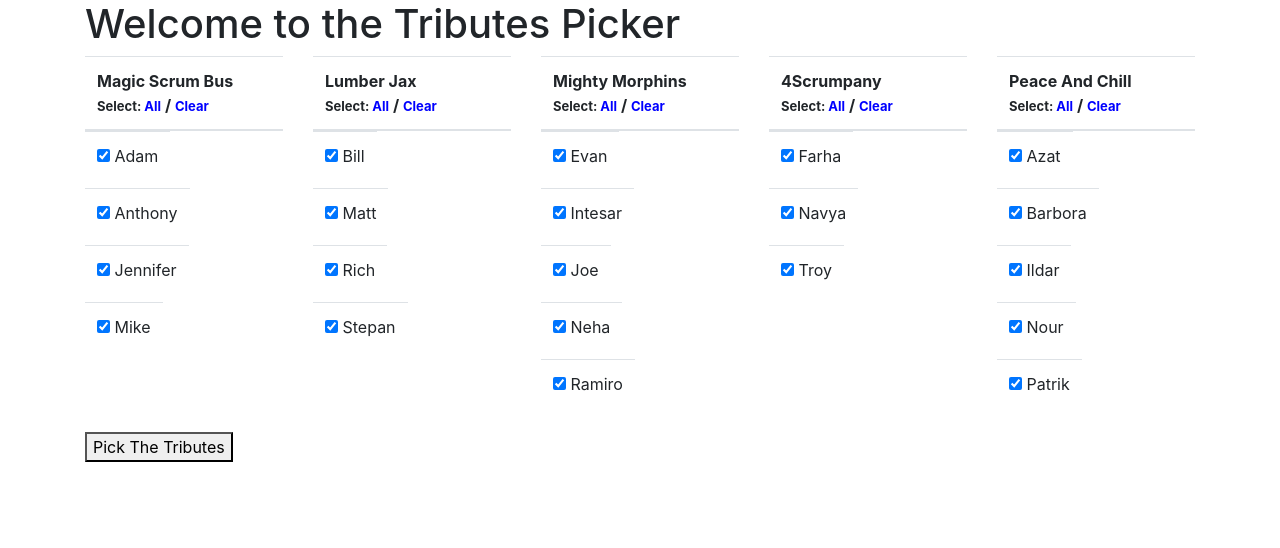
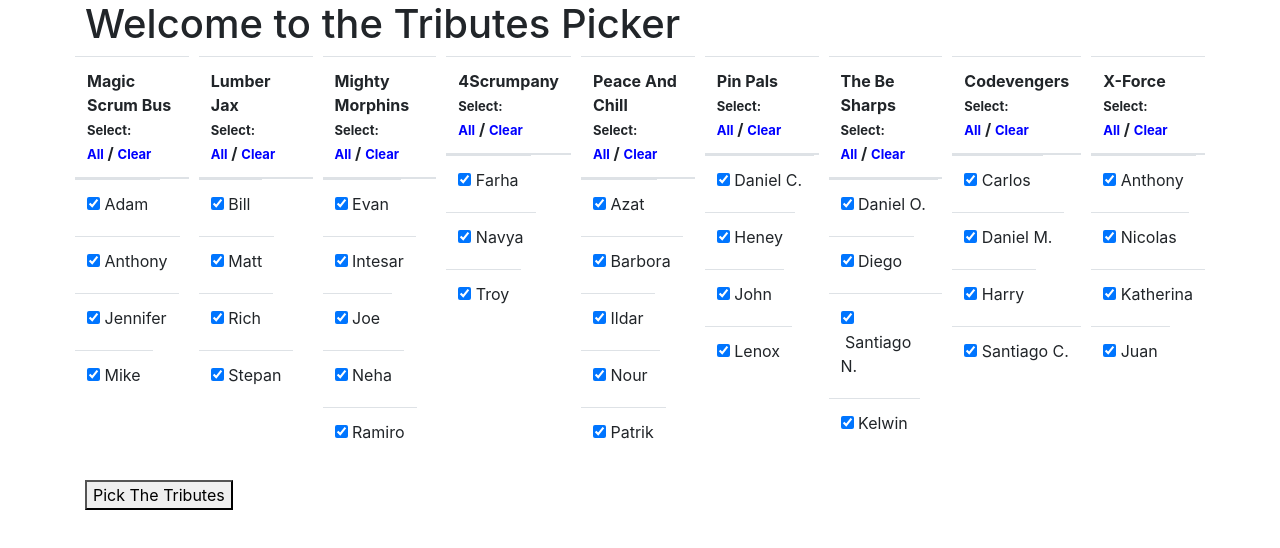
Before and after one commit to agoldh20/tributes-picker, a Vue app: page / in a window 1280 px wide. Shown: the top 548 px of the page. Built offline with nearby package versions, Linux system fonts and the light colour scheme.

Commit message:
adds global teams

```diff
--- a/src/views/Home.vue
+++ b/src/views/Home.vue
@@ -7,7 +7,7 @@
           <thead>
             <tr>
               <th>{{ team.name }} <br>
-                <span class="small-text">Select: </span><!-- <br> -->
+                <span class="small-text">Select: </span><br>
                 <span class="link" v-on:click="selectAll(index)">All</span> /
                 <span class="link" v-on:click="clearAll(index)">Clear</span>
               </th>
@@ -32,6 +32,7 @@
     </ul>
   </div>
 </template>
+
 <style>
 .small-text {
   font-size: small;
@@ -46,6 +47,11 @@
   text-decoration: underline;
   cursor: pointer;
 }
+
+.col {
+  padding-left: 5px;
+  padding-right: 5px;
+}
 </style>
 
 <script>
@@ -53,11 +59,6 @@ export default {
   data: () => {
     return {
       masterList: [
-        // {
-        //   name: "Product Owner",
-        //   members: ["Allie", "Colleen", "Jess", "Marie", "Ryan"],
-        //   currentList: ["Allie", "Colleen", "Jess", "Marie", "Ryan"]
-        // },
         {
           name: "Magic Scrum Bus",
           members: ["Adam", "Anthony", "Jennifer", "Mike"],
@@ -83,16 +84,26 @@ export default {
           members: ["Azat", "Barbora", "Ildar", "Nour", "Patrik"],
           currentList: ["Azat", "Barbora", "Ildar", "Nour", "Patrik"]
         },
-        // {
-        //   name: "Pin Pals",
-        //   members: ["Daniel C.", "John", "Lenox"],
-        //   currentList: ["Daniel C.", "John", "Lenox"]
-        // },
-        // {
-        //   name: "The Be Sharps",
-        //   members: ["Daniel O.", "Juan", "Kelwin"],
-        //   currentList: ["Daniel O.", "Juan", "Kelwin"]
-        // }
+        {
+          name: "Pin Pals",
+          members: ["Daniel C.", "Heney", "John", "Lenox"],
+          currentList: ["Daniel C.", "Heney", "John", "Lenox"]
+        },
+        {
+          name: "The Be Sharps",
+          members: ["Daniel O.", "Diego", "Santiago N.", "Kelwin"],
+          currentList: ["Daniel O.", "Diego", "Santiago N.", "Kelwin"]
+        },
+        {
+          name: "Codevengers",
+          members: ["Carlos", "Daniel M.", "Harry", "Santiago C."],
+          currentList: ["Carlos", "Daniel M.", "Harry", "Santiago C."]
+        },
+        {
+          name: "X-Force",
+          members: ["Anthony", "Nicolas", "Katherina", "Juan"],
+          currentList: ["Anthony", "Nicolas", "Katherina", "Juan"]
+        }
       ],
       tributes: []
     };
@@ -100,14 +111,22 @@ export default {
   created: () => {},
   methods: {
     picker: function() {
-      this.tributes = [{"team": "Forever Tributes", "person": "Stephen, Russ, Chris"}];
+      const tempTribs = [];
+
       this.masterList.forEach(member => {
         let pick = {};
         const randNum = Math.floor(Math.random() * member.currentList.length);
         pick["team"] = member.name;
         pick["person"] = member.currentList[randNum];
-        this.tributes.push(pick);
+        tempTribs.push(pick);
       });
+
+      while (tempTribs.length > 5) {
+        tempTribs.splice(Math.floor(Math.random() * tempTribs.length), 1);
+      }
+
+      this.tributes = tempTribs;
+      this.tributes.unshift({"team": "Forever Tributes", "person": "Stephen, Russ, Chris"});
     },
     clearAll: function(teamIndex) {
       this.masterList[teamIndex].currentList = [];
```
